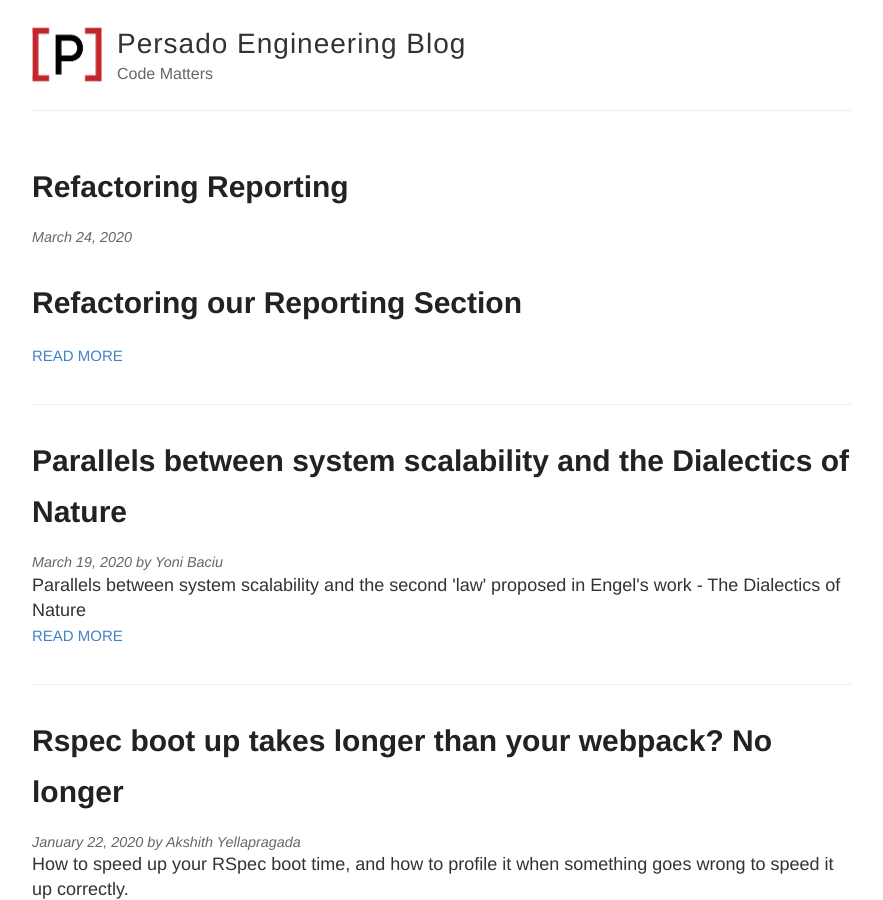
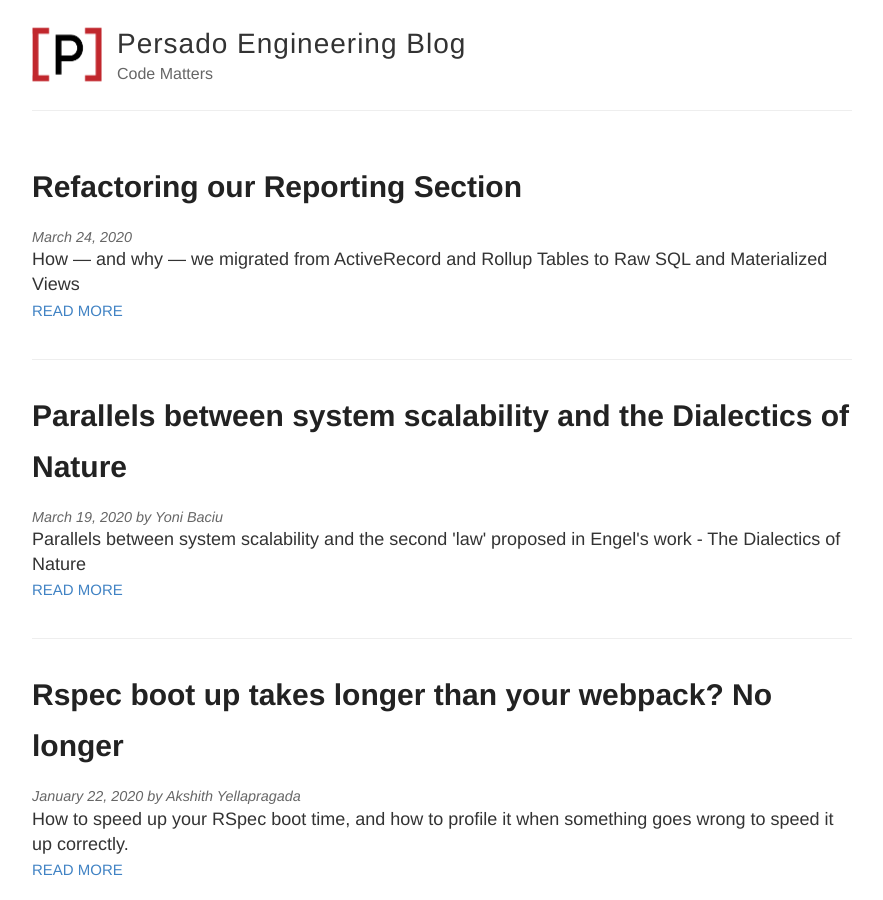
Before and after one commit to persado/persado.github.io, a Jekyll site: the page built from index.markdown, in a window 1280 px wide and 900 px high. Shown: the whole window, without its empty margins (198-1081 px from the left). Built offline with Jekyll 4.4.1, drawn with Linux system fonts in a browser that asks for light colours.

Commit message:
Reporting section post add header

```diff
--- a/_posts/2020-03-24-refactoring-reporting.md
+++ b/_posts/2020-03-24-refactoring-reporting.md
@@ -1,3 +1,10 @@
+---
+layout: post
+title: Refactoring our Reporting Section
+excerpt: How — and why — we migrated from ActiveRecord and Rollup Tables to Raw SQL and Materialized Views
+author: chrisruenes1
+---
+
 # Refactoring our Reporting Section
 
 When I first started working at Persado, there were three main problems with our reporting section:
```
